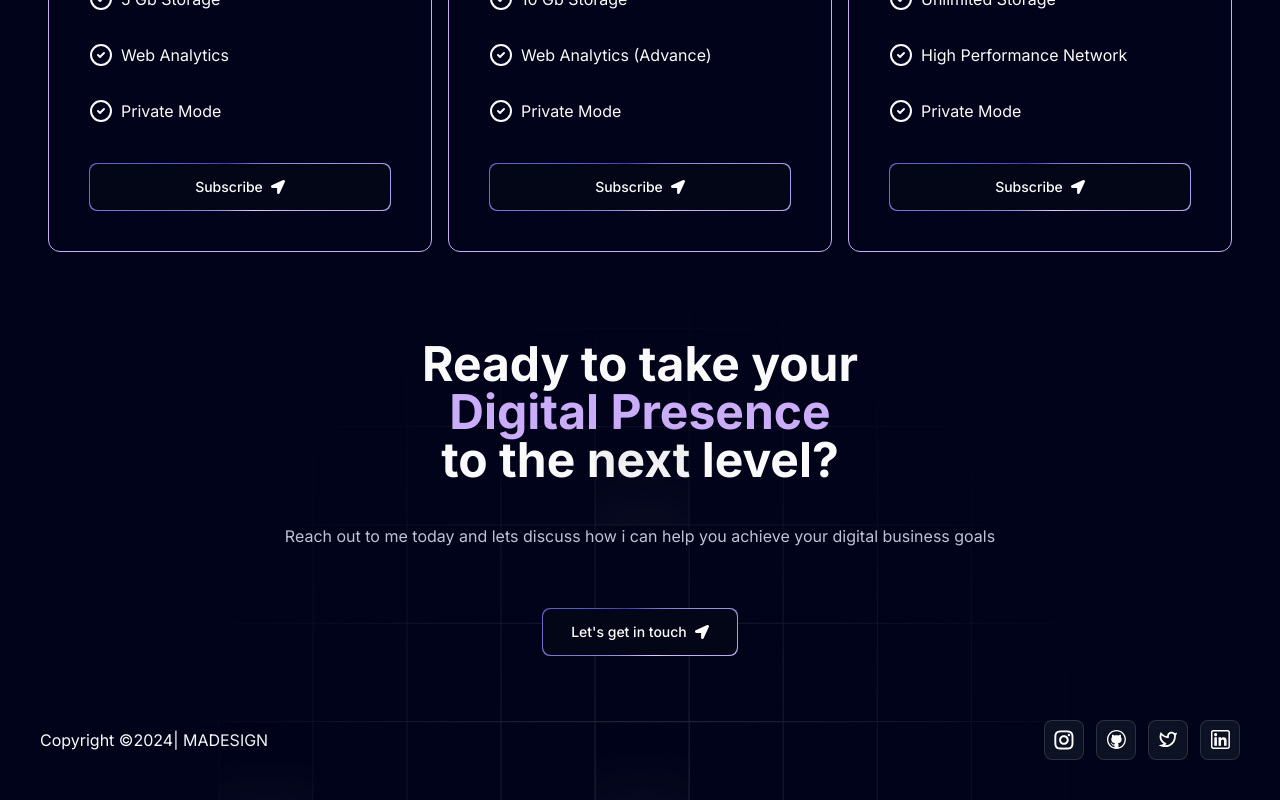
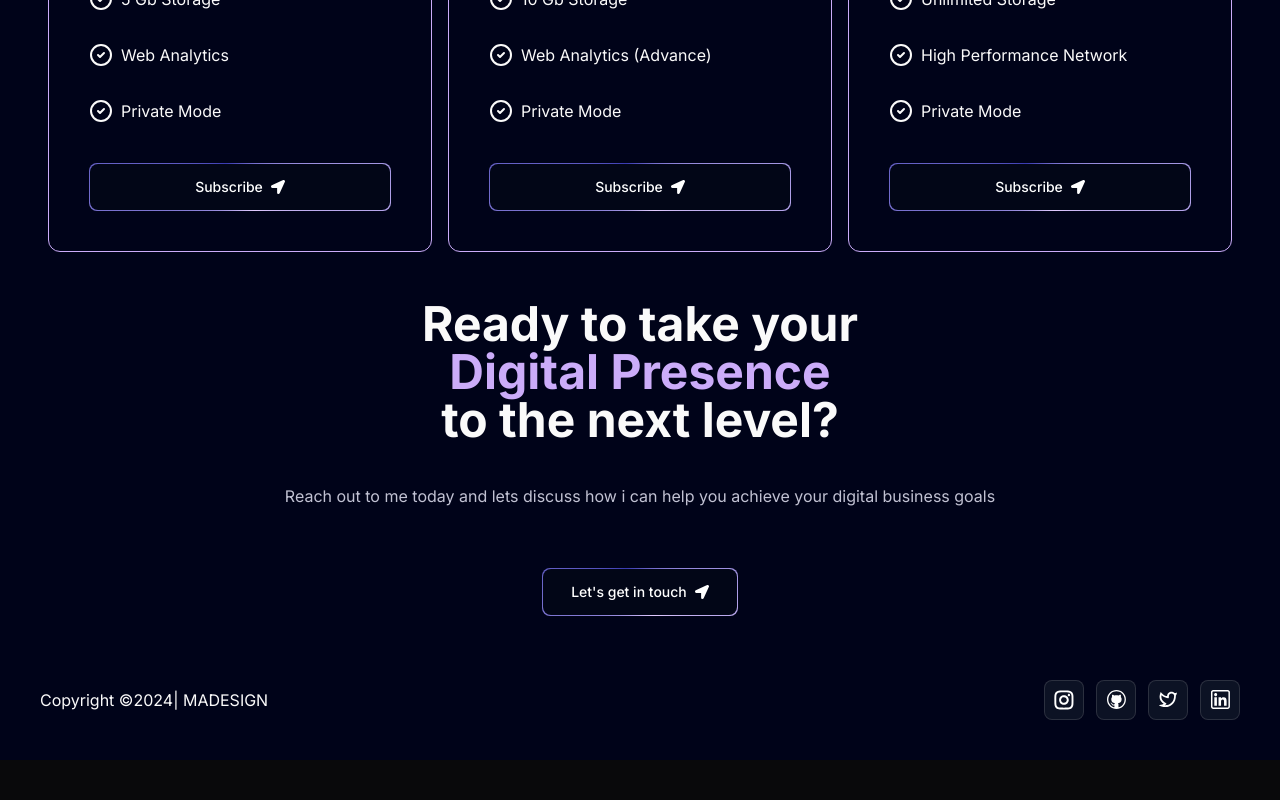
Before and after one commit to madesignn/madesign, a Next.js app: page / in a window 1280 px wide. Shown: the part 3374-4174 px from the top of the page. After the commit the page ends 4134 px from the top, so only its background shows below. Built offline with nearby package versions, Linux system fonts and the light colour scheme.

Commit message:
Nav bug patch

```diff
--- a/app/page.tsx
+++ b/app/page.tsx
@@ -8,7 +8,7 @@ import PricingPage from "@/components/PricingPage";
 
 export default function Home() {
   return (
-    <main className="relative bg-black-100 flex justify-center items-center flex-col overflow-hidden mx-auto sm:px-10 px-5">
+    <main className="relative bg-black-100 flex justify-center items-center flex-col mx-auto sm:px-10 px-5 overflow-clip">
       <div className="max-w-7xl w-full">
         <FloatingNav navItems={navItems}/>
       <Hero />
--- a/components/Clients.tsx
+++ b/components/Clients.tsx
@@ -17,7 +17,7 @@ const Clients = () => {
                 direction="right"
                 speed="slow"
             />
-            <div className="flex flex-wrap items-center justify-center gap-4 md:gap-16 max-lg:mt-10">
+            <div className="flex flex-wrap items-center justify-center gap-4 md:gap-16 max-lg:mt-20">
                 {companies.map(({id, img, name }) => (
                     <div key={id} className="flex md:max-w-60 max-w-32 gap-2">
                         <img
--- a/components/Footer.tsx
+++ b/components/Footer.tsx
@@ -4,14 +4,7 @@ import { FaLocationArrow } from 'react-icons/fa';
 import { socialMedia } from '@/data';
 const Footer = () => {
   return (
-    <footer className="w-full pt-20 pb-10" id="contact">
-      <div className="w-full absolute left-0 -bottom-72 min-h-96">
-      <img
-        src="/footer-grid.svg"
-        alt="grid"
-        className="w-full h-full opacity-70"
-        />
-      </div>
+    <footer className="w-full pt-10 pb-10" id="contact">
       <div className="flex flex-col items-center">
       <h1 className="heading lg:max-w-[45vw]">Ready to take your <br/><span className="text-purple">Digital Presence</span>
       <br/> to the next level?
```
